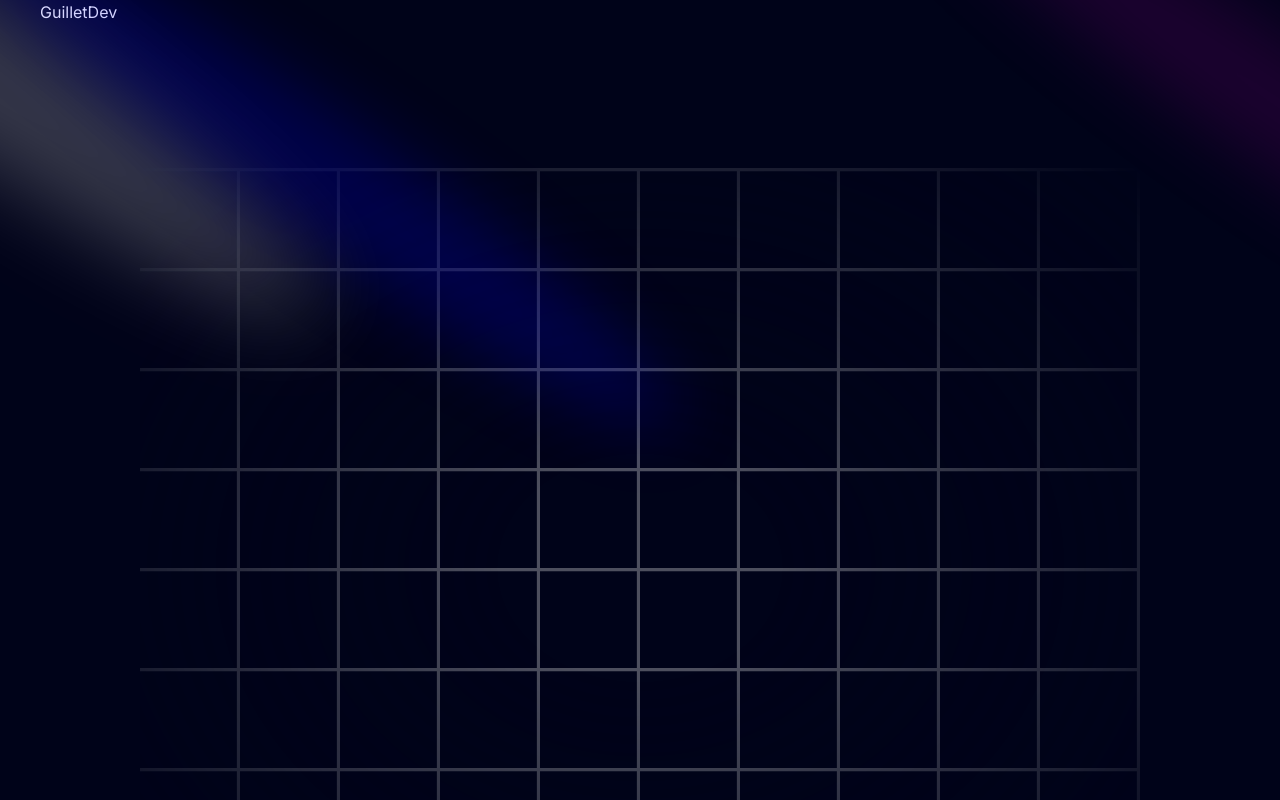
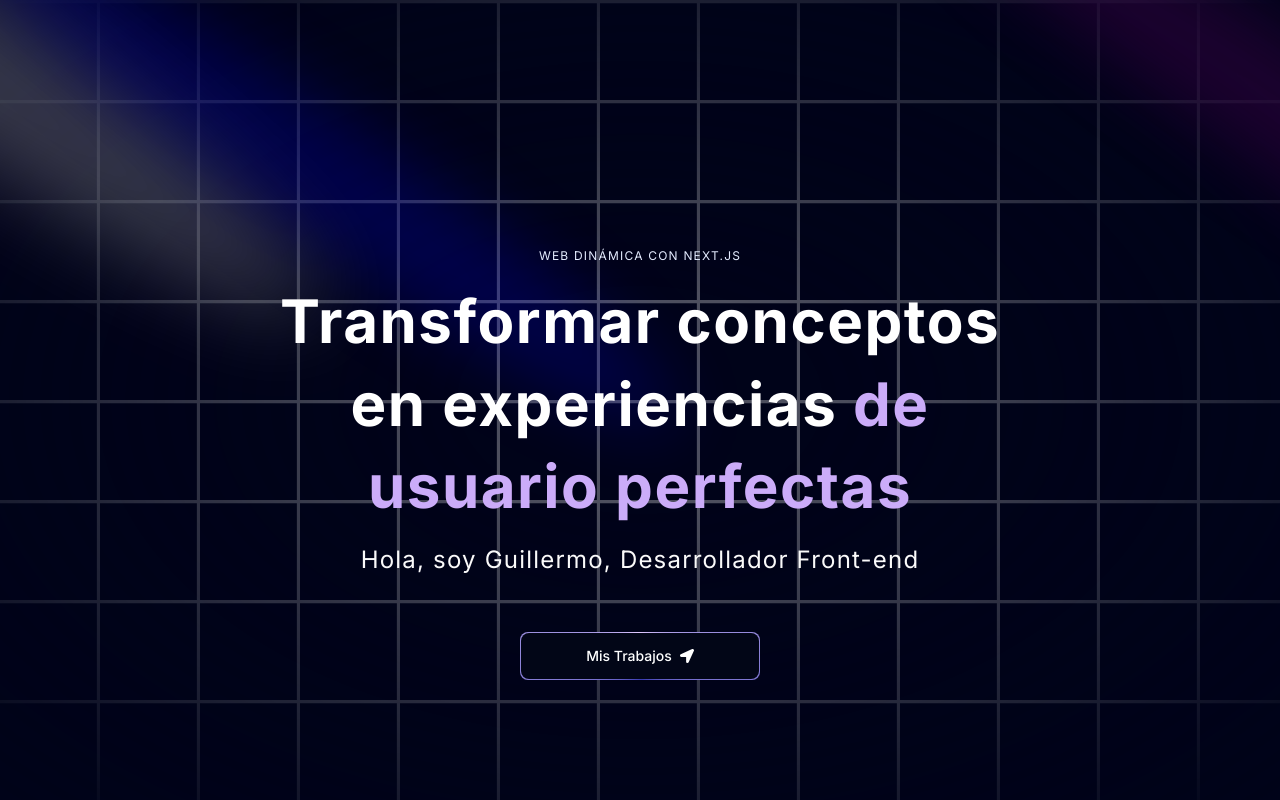
Before and after one commit to guilletDev/portfolioDev, a Next.js app: page / in a window 1280 px wide. Shown: the top 800 px of the page. Built offline with nearby package versions, Linux system fonts and the light colour scheme.

Commit message:
Finalizo la seccion Hero

```diff
--- a/components/Hero.tsx
+++ b/components/Hero.tsx
@@ -1,4 +1,7 @@
+import { FaLocationArrow } from "react-icons/fa";
+import MagicButton from "./ui/MagicButton";
 import { Spotlight } from "./ui/Spotlight";
+import { TextGenerateEffect } from "./ui/TextGenerateEffect";
 
 const Hero = () => {
   return (
@@ -14,17 +17,28 @@
         />
         <Spotlight className="top-28 left-80 h-[80vh] w-[50vw]" fill="blue" />
       </div>
-      <div className="h-screen w-[1000px] dark:bg-black-100 bg-white  dark:bg-grid-white/[0.3] bg-grid-black/[0.2] relative flex items-center justify-center">
+      <div className="h-screen w-full dark:bg-black-100 bg-white  dark:bg-grid-white/[0.3] bg-grid-black/[0.2] flex items-center justify-center absolute top-0 left-0">
         <div className="absolute pointer-events-none inset-0 flex items-center justify-center dark:bg-black-100 bg-white [mask-image:radial-gradient(ellipse_at_center,transparent_20%,black)]" />
 
 
 
       </div>
-      <div className="flex justify-center">
-        <div className="max-w-[89vw]">
-            <h2>
-                Dynamic Web Magic with Next.js
+      <div className="flex justify-center relative my-20 z-10">
+        <div className="max-w-[89vw] md:max-w-2xl lg:max-w-[60vw] flex flex-col items-center justify-center">
+            <h2 className="uppercase tracking-widest text-xs text-center text-blue-100 ">
+                WEB DINÁMICA CON NEXT.JS
             </h2>
+
+            <TextGenerateEffect
+            className="text-center text-[40px] md:text-5xl lg:text-6xl"
+            words="Transformar conceptos en experiencias de usuario perfectas"/>
+
+            <p className="text-center md:tracking-wider mb-4 text-sm md:text-lg lg:text-2xl">
+                Hola, soy Guillermo, Desarrollador Front-end
+            </p>
+            <a href="#about">
+                <MagicButton title='Mis Trabajos' icon={<FaLocationArrow />} position="right" />
+            </a>
         </div>
 
       </div>
--- /dev/null
+++ b/components/ui/FloatingNav.tsx
@@ -0,0 +1,82 @@
+"use client";
+import React, { useState } from "react";
+import {
+  motion,
+  AnimatePresence,
+  useScroll,
+  useMotionValueEvent,
+} from "framer-motion";
+import { cn } from "@/utils/cn";
+import Link from "next/link";
+
+export const FloatingNav = ({
+  navItems,
+  className,
+}: {
+  navItems: {
+    name: string;
+    link: string;
+    icon?: JSX.Element;
+  }[];
+  className?: string;
+}) => {
+  const { scrollYProgress } = useScroll();
+
+  const [visible, setVisible] = useState(false);
+
+  useMotionValueEvent(scrollYProgress, "change", (current) => {
+    // Check if current is not undefined and is a number
+    if (typeof current === "number") {
+      let direction = current! - scrollYProgress.getPrevious()!;
+
+      if (scrollYProgress.get() < 0.05) {
+        setVisible(false);
+      } else {
+        if (direction < 0) {
+          setVisible(true);
+        } else {
+          setVisible(false);
+        }
+      }
+    }
+  });
+
+  return (
+    <AnimatePresence mode="wait">
+      <motion.div
+        initial={{
+          opacity: 1,
+          y: -100,
+        }}
+        animate={{
+          y: visible ? 0 : -100,
+          opacity: visible ? 1 : 0,
+        }}
+        transition={{
+          duration: 0.2,
+        }}
+        className={cn(
+          "flex max-w-fit  fixed top-10 inset-x-0 mx-auto border border-transparent dark:border-white/[0.2] rounded-full dark:bg-black bg-white shadow-[0px_2px_3px_-1px_rgba(0,0,0,0.1),0px_1px_0px_0px_rgba(25,28,33,0.02),0px_0px_0px_1px_rgba(25,28,33,0.08)] z-[5000] pr-2 pl-8 py-2  items-center justify-center space-x-4",
+          className
+        )}
+      >
+        {navItems.map((navItem: any, idx: number) => (
+          <Link
+            key={`link=${idx}`}
+            href={navItem.link}
+            className={cn(
+              "relative dark:text-neutral-50 items-center flex space-x-1 text-neutral-600 dark:hover:text-neutral-300 hover:text-neutral-500"
+            )}
+          >
+            <span className="block sm:hidden">{navItem.icon}</span>
+            <span className="hidden sm:block text-sm">{navItem.name}</span>
+          </Link>
+        ))}
+        <button className="border text-sm font-medium relative border-neutral-200 dark:border-white/[0.2] text-black dark:text-white px-4 py-2 rounded-full">
+          <span>Login</span>
+          <span className="absolute inset-x-0 w-1/2 mx-auto -bottom-px bg-gradient-to-r from-transparent via-blue-500 to-transparent  h-px" />
+        </button>
+      </motion.div>
+    </AnimatePresence>
+  );
+};
--- /dev/null
+++ b/components/ui/MagicButton.tsx
@@ -0,0 +1,17 @@
+
+
+const MagicButton = ({title, icon, position, handleClick, otherClasses} :
+    {title:string, icon:React.ReactNode, position:string, handleClick?: ()=> void, otherClasses?:string;}) => {
+  return (
+    <button className="relative inline-flex h-12 w-full overflow-hidden rounded-lg p-[1px] focus:outline-none md:w-60 md:mt-10">
+    <span className="absolute inset-[-1000%] animate-[spin_2s_linear_infinite] bg-[conic-gradient(from_90deg_at_50%_50%,#E2CBFF_0%,#393BB2_50%,#E2CBFF_100%)]" />
+    <span className={`inline-flex h-full w-full cursor-pointer items-center justify-center rounded-lg bg-slate-950 px-7 text-sm font-medium text-white backdrop-blur-3xl ${otherClasses} gap-2`}>
+      {position === 'left' && icon}
+      {title}
+      {position === 'right' && icon}
+    </span>
+  </button>
+  )
+}
+
+export default MagicButton
--- /dev/null
+++ b/components/ui/TextGenerateEffect.tsx
@@ -0,0 +1,54 @@
+"use client";
+import { useEffect } from "react";
+import { motion, stagger, useAnimate } from "framer-motion";
+import { cn } from "@/utils/cn";
+
+export const TextGenerateEffect = ({
+  words,
+  className,
+}: {
+  words: string;
+  className?: string;
+}) => {
+  const [scope, animate] = useAnimate();
+  let wordsArray = words.split(" ");
+  useEffect(() => {
+    animate(
+      "span",
+      {
+        opacity: 1,
+      },
+      {
+        duration: 2,
+        delay: stagger(0.2),
+      }
+    );
+  }, [scope.current]);
+
+  const renderWords = () => {
+    return (
+      <motion.div ref={scope}>
+        {wordsArray.map((word, idx) => {
+          return (
+            <motion.span
+              key={word + idx}
+              className= {` ${idx > 3 ? 'text-purple' : 'dark:text-white text-black' }  opacity-0`}
+            >
+              {word}{" "}
+            </motion.span>
+          );
+        })}
+      </motion.div>
+    );
+  };
+
+  return (
+    <div className={cn("font-bold", className)}>
+      <div className="my-4">
+        <div className=" dark:text-white text-black leading-snug tracking-wide">
+          {renderWords()}
+        </div>
+      </div>
+    </div>
+  );
+};
--- a/package.json
+++ b/package.json
@@ -16,6 +16,7 @@
     "next-themes": "^0.3.0",
     "react": "^18",
     "react-dom": "^18",
+    "react-icons": "^5.2.1",
     "tailwind-merge": "^2.3.0",
     "tailwindcss-animate": "^1.0.7"
   },
```
Also changed, not shown: 1 other file (tests, documents, lock files or other folders).
